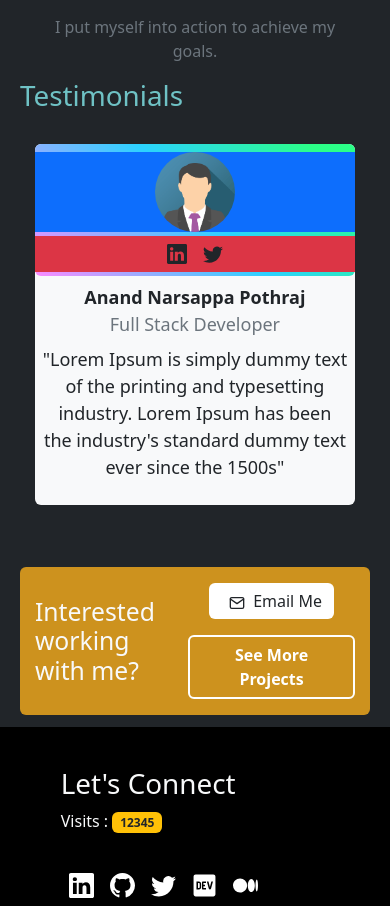
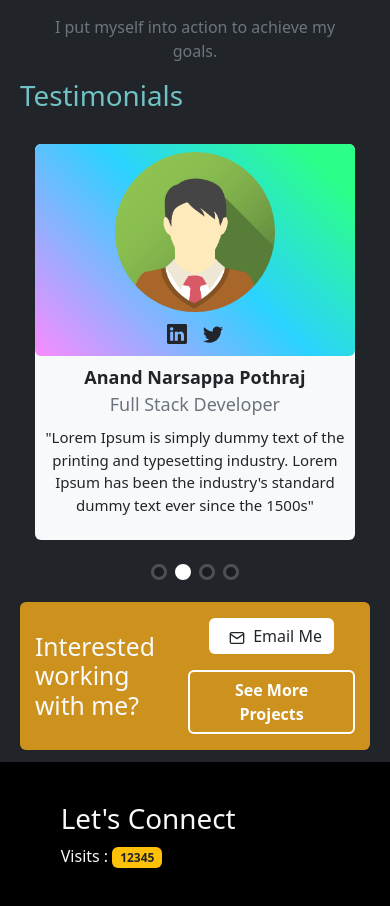
Before and after one commit to anandpothraj/portfolio-frontend, a React (Create React App) app: page / in a window 390 px wide. Shown: the part 3460-4366 px from the top of the page. Built offline with nearby package versions, Linux system fonts and the light colour scheme; a web font is replaced by a local one.

Commit message:
Fixed all css issue of home page

```diff
--- a/src/components/Home/Home.css
+++ b/src/components/Home/Home.css
@@ -98,7 +98,9 @@
     color: #fff !important;
     background: white !important;
 }
-
+.testimonialText{
+    font-size: 20px;
+}
 .socialIcon:hover{
     color: rgb(48, 144, 147);
 }
@@ -123,9 +125,21 @@
     color: black !important;
 }
 
+@media screen and (max-width: 1500px) {
+    .testimonialImage{
+        width: 40% !important;
+    }
+}
+
 @media screen and (max-width: 1200px) {
     .testimonialImage{
-        width: 40% !important;
+        width: 50% !important;
+    }
+}
+
+@media screen and (max-width: 900px) {
+    .testimonialImage{
+        width: 70% !important;
     }
 }
 
@@ -143,7 +157,19 @@
     .testimonialImage{
         width: 25% !important;
     }
-    /* .testimonialImage{
+}
+
+@media screen and (max-width: 450px) {
+    .testimonialImage{
         width: 50% !important;
-    } */
+    }
+    .testimonialText{
+        font-size: 15px;
+    }
 }
+
+@media screen and (max-width: 300px) {
+    .interestedText{
+        font-size: 20px;
+    }
+}
--- a/src/components/Home/Interested.js
+++ b/src/components/Home/Interested.js
@@ -7,7 +7,7 @@ import { Button } from 'react-bootstrap';
 const Interested = () => {
   return (
     <div className='interestedBg col-11 col-md-9 mx-auto rounded d-flex text-light p-2 p-md-5 d-flex justify-content-around my-2'>
-        <div className="col-5 col-md-3 d-flex"><h2 className='m-auto'>Interested working with me?</h2></div>
+        <div className="col-5 col-md-3 d-flex"><h2 className='m-auto interestedText'>Interested working with me?</h2></div>
         <div className="col-6 col-md-9 d-flex flex-column flex-md-row justify-content-around">
             <Button className='bg-white text-dark border-none my-2 mx-auto m-md-auto hoverGrey' href="mailto:pothrajanand@gmail.com"><FiMail className='mx-2 logo2'/>Email Me</Button>
             <Button className='seeMoreBtn my-2 mx-auto m-md-auto'><Link to='/projects' className='text-decoration-none text-white hoverBlack'><b>See More Projects</b></Link></Button>
--- a/src/components/Home/Testimonial.js
+++ b/src/components/Home/Testimonial.js
@@ -17,15 +17,14 @@ const Testimonial = () => {
     return (
         <div className="col-11 col-md-9 mx-auto">
             <h1 className="primaryLightBlue">Testimonials</h1>
-            <Swiper slidesPerView={1} spaceBetween={30}  className="mySwiper">
-            {/* pagination={{clickable: true}} autoplay={{dalay:2000, disableOnInteraction:false}} modules={[Pagination,Autoplay]} */}
+            <Swiper slidesPerView={1} spaceBetween={30}  className="mySwiper" pagination={{clickable: true}} autoplay={{dalay:2000, disableOnInteraction:false}} modules={[Pagination,Autoplay]} >
                 <SwiperSlide>
                     <div className="col-11 mx-auto my-4 bg-light rounded text-dark d-flex flex-column flex-md-row">
                         <div className="col-12 col-md-4 testBg d-flex pt-2 rounded flex-column">
-                            <div className="h-75 bg-primary d-flex">
+                            <div className="h-75 d-flex">
                                 <Image src={Avatar1} fluid className="testimonialImage h-auto rounded-circle m-auto"/>
                             </div>
-                            <div className="my-1 h-25 bg-danger">
+                            <div className="my-1 h-25">
                                 <a href="https://www.linkedin.com/in/" target="_blank" rel="noreferrer"><BsLinkedin className="m-2 socialIcon text-dark"/></a>
                                 <a href='https://twitter.com/' target="_blank" rel="noreferrer"><BsTwitter className="m-2 socialIcon text-dark"/></a>
                             </div>
@@ -33,7 +32,7 @@ const Testimonial = () => {
                         <div className="col-12 col-md-8 pt-2 my-md-auto px-md-5">
                             <p className="p-0 m-0"><b>Anand Narsappa Pothraj</b></p>
                             <p className="text-secondary p-0 m-0">Full Stack Developer</p>
-                            <p className="p-2">
+                            <p className="p-2 testimonialText">
                                 "Lorem Ipsum is simply dummy text of the printing and typesetting industry.
                                 Lorem Ipsum has been the industry's standard dummy text ever since the 1500s"
                             </p>
@@ -52,7 +51,7 @@ const Testimonial = () => {
                         <div className="col-12 col-md-8 pt-2 my-md-auto px-md-5">
                             <p className="p-0 m-0"><b>Anand Narsappa Pothraj</b></p>
                             <p className="text-secondary p-0 m-0">Full Stack Developer</p>
-                            <p className="p-2">
+                            <p className="p-2 testimonialText">
                                 "Lorem Ipsum is simply dummy text of the printing and typesetting industry.
                                 Lorem Ipsum has been the industry's standard dummy text ever since the 1500s"
                             </p>
@@ -71,7 +70,7 @@ const Testimonial = () => {
                         <div className="col-12 col-md-8 pt-2 my-md-auto px-md-5">
                             <p className="p-0 m-0"><b>Anand Narsappa Pothraj</b></p>
                             <p className="text-secondary p-0 m-0">Full Stack Developer</p>
-                            <p className="p-2">
+                            <p className="p-2 testimonialText">
                                 "Lorem Ipsum is simply dummy text of the printing and typesetting industry.
                                 Lorem Ipsum has been the industry's standard dummy text ever since the 1500s"
                             </p>
@@ -90,7 +89,7 @@ const Testimonial = () => {
                         <div className="col-12 col-md-8 pt-2 my-md-auto px-md-5">
                             <p className="p-0 m-0"><b>Anand Narsappa Pothraj</b></p>
                             <p className="text-secondary p-0 m-0">Full Stack Developer</p>
-                            <p className="p-2">
+                            <p className="p-2 testimonialText">
                                 "Lorem Ipsum is simply dummy text of the printing and typesetting industry.
                                 Lorem Ipsum has been the industry's standard dummy text ever since the 1500s"
                             </p>
```
